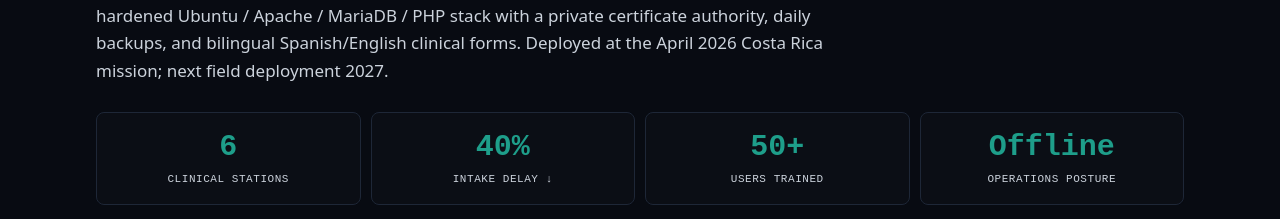
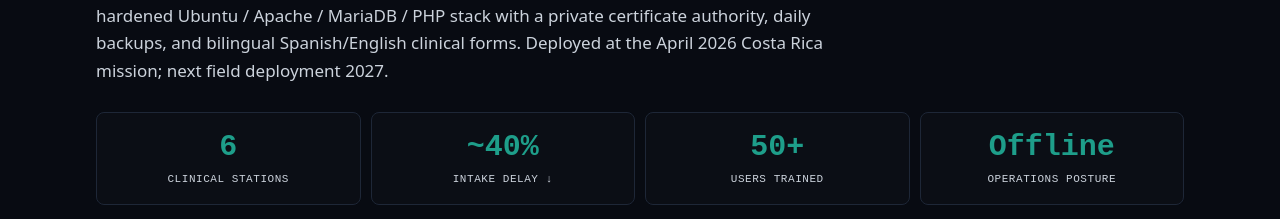
Before and after one commit to osakhra/andrewcastor-portfolio, a Next.js app: page / in a window 1280 px wide. Shown: the part 1004-1223 px from the top of the page. Built offline with nearby package versions, Linux system fonts and the light colour scheme.

Commit message:
quiet update

```diff
--- a/data/content.ts
+++ b/data/content.ts
@@ -243,7 +243,7 @@ export const navLinks = [
 export const mmdmCaseStudy = {
   metrics: [
     { value: '6', label: 'Clinical Stations' },
-    { value: '40%', label: 'Intake Delay ↓' },
+    { value: '~40%', label: 'Intake Delay ↓' },
     { value: '50+', label: 'Users Trained' },
     { value: 'Offline', label: 'Operations Posture' },
   ],
```
